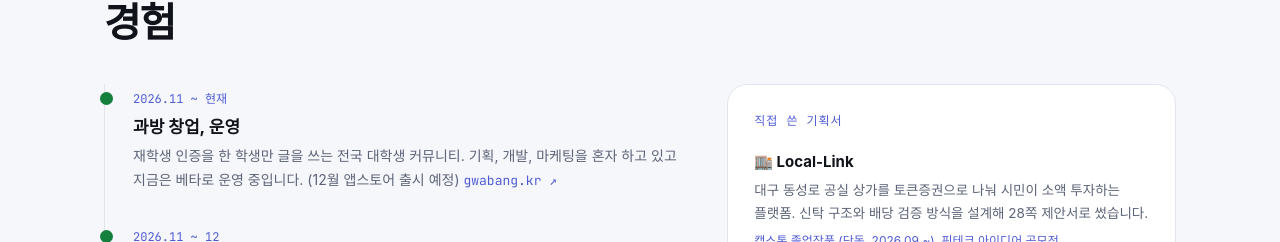
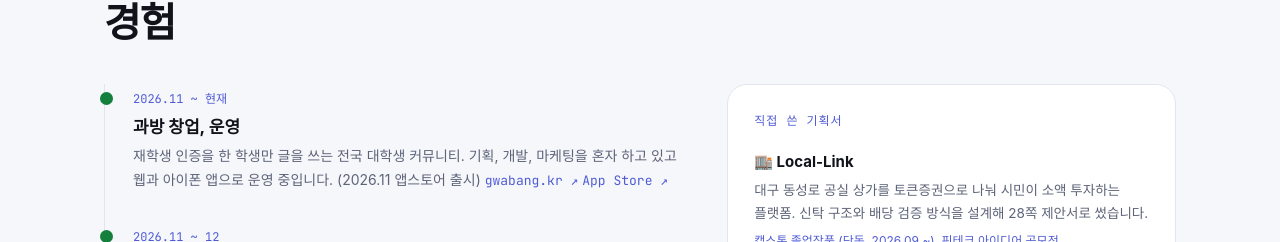
Before and after one commit to Andrewpark-hub/andrewpark-hub.github.io, a plain HTML site: page index.html in a window 1280 px wide. Shown: the part 3202-3444 px from the top of the page. Drawn offline with Linux system fonts and the light colour scheme; a web font is replaced by a local one.

Commit message:
과방 아이폰 앱 출시 반영 (출시 예정 문구 고치고 App Store 링크 추가)
Co-Authored-By: Claude Opus 5.5 <noreply@anthropic.com>

```diff
--- a/index.html
+++ b/index.html
@@ -277,8 +277,8 @@
           <li class="now">
             <span class="when mono">2026.11 ~ <span class="ko">현재</span><span class="en">now</span></span>
             <b class="ko">과방 창업, 운영</b><b class="en">Founder of Gwabang</b>
-            <p class="ko">재학생 인증을 한 학생만 글을 쓰는 전국 대학생 커뮤니티. 기획, 개발, 마케팅을 혼자 하고 있고 지금은 베타로 운영 중입니다. (12월 앱스토어 출시 예정) <a class="mono" href="https://gwabang.kr" target="_blank" rel="noopener">gwabang.kr ↗</a></p>
-            <p class="en">A nationwide community for university students where only verified students can post. I do the planning, development, and marketing on my own, and it is in beta now. (App Store release planned for December) <a class="mono" href="https://gwabang.kr" target="_blank" rel="noopener">gwabang.kr ↗</a></p>
+            <p class="ko">재학생 인증을 한 학생만 글을 쓰는 전국 대학생 커뮤니티. 기획, 개발, 마케팅을 혼자 하고 있고 웹과 아이폰 앱으로 운영 중입니다. (2026.11 앱스토어 출시) <a class="mono" href="https://gwabang.kr" target="_blank" rel="noopener">gwabang.kr ↗</a> <a class="mono" href="https://apps.apple.com/kr/app/id6836349405" target="_blank" rel="noopener">App Store ↗</a></p>
+            <p class="en">A nationwide community for university students where only verified students can post. I do the planning, development, and marketing on my own, and it runs on the web and as an iPhone app. (Released on the App Store in Nov 2026) <a class="mono" href="https://gwabang.kr" target="_blank" rel="noopener">gwabang.kr ↗</a> <a class="mono" href="https://apps.apple.com/kr/app/id6836349405" target="_blank" rel="noopener">App Store ↗</a></p>
           </li>
           <li class="now">
             <span class="when mono">2026.11 ~ 12</span>
```
